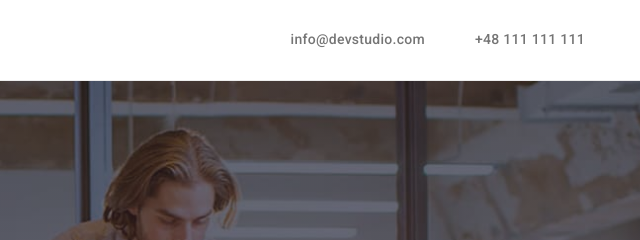
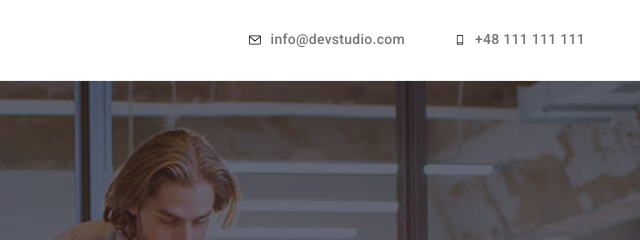
Before and after one commit to andrzejkubiczek/goit-markup-hw-04, a plain HTML site: page index.html in a window 1280 px wide. Shown: the top 240 px of the page, 640-1280 px from the left. Drawn offline with nearby package versions, Linux system fonts and the light colour scheme.

Commit message:
add icons to contact

```diff
--- a/css/styles.css
+++ b/css/styles.css
@@ -107,6 +107,15 @@ nav {
 
 .contact li:not(:last-child) {
   margin-right: 50px;
+}
+
+.contact li {
+  display: flex;
+  align-items: center;
+}
+
+.contact-icons {
+  margin-right: 10px;
 }
 
 .contact li a {
--- a/index.html
+++ b/index.html
@@ -30,9 +30,15 @@
         </nav>
         <ul class="nav-links contact">
           <li>
+            <svg class="contact-icons" width="12" height="16">
+              <use href="./images/icons.svg#icon-envelope"></use>
+            </svg>
             <a href="mailto:info@devstudio.com">info@devstudio.com</a>
           </li>
           <li>
+            <svg class="contact-icons" width="10" height="16">
+              <use href="./images/icons.svg#icon-smartphone"></use>
+            </svg>
             <a href="tel:+48111111111">+48 111 111 111</a>
           </li>
         </ul>
```
